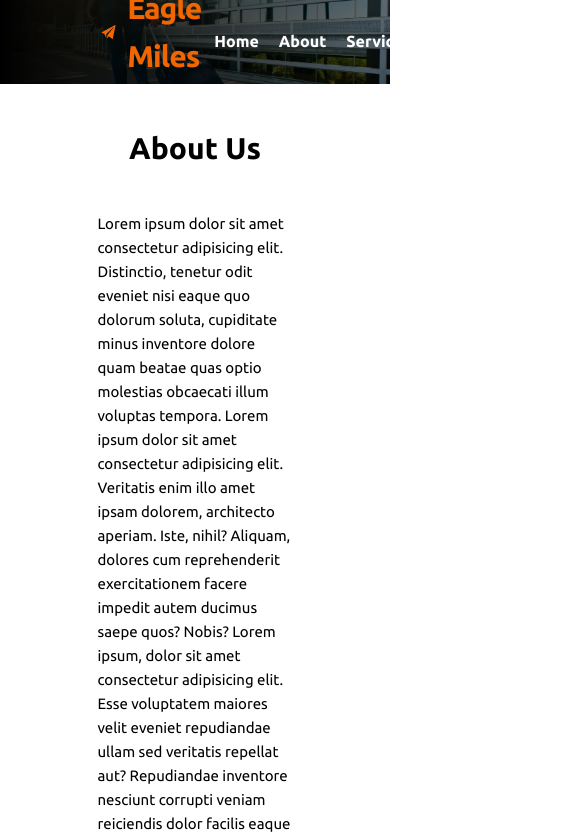
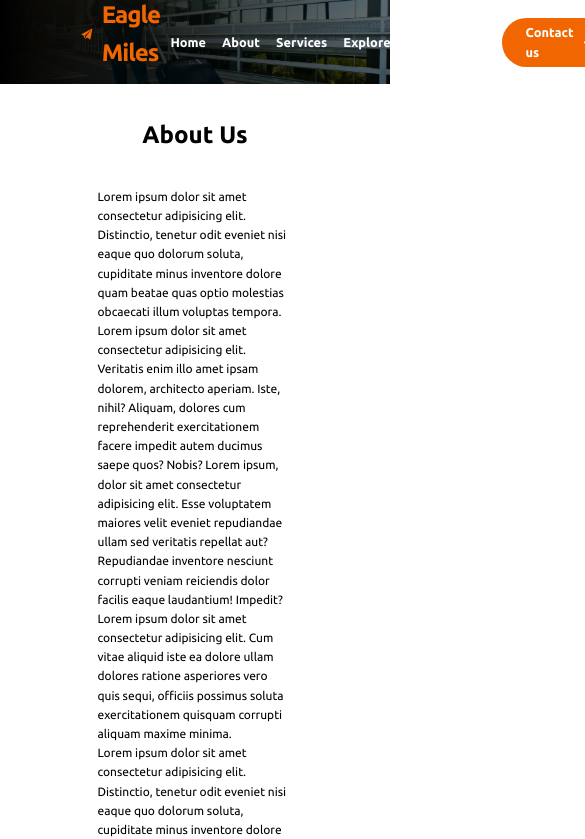
Before and after one commit to baccrie/eagle-miles, a React (Vite) app: page /about in a window 390 px wide. Shown: the top 839 px of the page, 585 px wide, since content can reach past the window. Built offline with nearby package versions, Linux system fonts and the light colour scheme.

Commit message:
RWD corrections

```diff
--- a/src/components/modules/Header.module.css
+++ b/src/components/modules/Header.module.css
@@ -176,6 +176,27 @@
 }
 
 /* Responsive styles for screens */
+@media screen and (max-width: 550px) {
+  .mainNav ul {
+    flex-wrap: wrap;
+    justify-content: center;
+  }
+}
+
+@media screen and (max-width: 550px) {
+  h2 {
+    font-size: 1.5rem;
+  }
+
+  .slider {
+    height: 50rem;
+  }
+
+  .slider p {
+    height: 100%;
+  }
+}
+
 @media screen and (max-width: 700px) {
   .nav {
     display: block;
--- a/src/index.css
+++ b/src/index.css
@@ -17,6 +17,14 @@
   box-sizing: inherit;
 }
 
+*/ *,
+*::after,
+*::before {
+  margin: 0px;
+  padding: 0px;
+  box-sizing: inherit;
+}
+
 html {
   font-size: 62.5%;
   box-sizing: border-box;
@@ -29,6 +37,24 @@ body {
   line-height: 1.6;
 }
 
+@media only screen and (max-width: 75em) {
+  html {
+    font-size: 56.25%;
+  }
+}
+
+@media only screen and (max-width: 56.25em) {
+  html {
+    font-size: 50%;
+  }
+}
+
+@media only screen and (min-width: 112.5em) {
+  html {
+    font-size: 75%;
+  }
+}
+
 /* .app {
   margin: auto;
   width: 100%;
--- a/src/pages/Homepage.tsx
+++ b/src/pages/Homepage.tsx
@@ -111,8 +111,8 @@ export default function Homepage() {
                 Eagle Miles: Your ultimate travel consultant, dedicated to
                 making your journeys seamless and extraordinary. We offer
                 unparalleled services tailored to your needs, from vacation
-                planning and study abroad guidance to tourism and adventure
-                travel.
+                planning and study abroad guidance, work and relocate abroad,
+                adventure travel and seamless flight ticket booking.
               </p>
               <button>Learn more</button>
             </div>
@@ -140,8 +140,8 @@ export default function Homepage() {
           <h2>Popular Destinations</h2>
           <p>
             Discover the majestic landscapes of Canada, experience the vibrant
-            cities of America, immerse yourself in Europe's rich history, or
-            chase the northern lights in Norway.
+            cities of America or UK, immerse yourself in Europe's rich history,
+            or chase the cultural richness of Africa.
           </p>
 
           <div className={styles.destinationWrapper}>
@@ -185,7 +185,7 @@ export default function Homepage() {
 
         <section className={styles.offers}>
           <div className={styles.offerSect1}>
-            <h3>Why People Choose Eagles Miles Agency</h3>
+            <h3>Why People Choose Eagles Miles Travel Company</h3>
             <p>We offer a wide range of support</p>
             <button>Contact us</button>
           </div>
```
